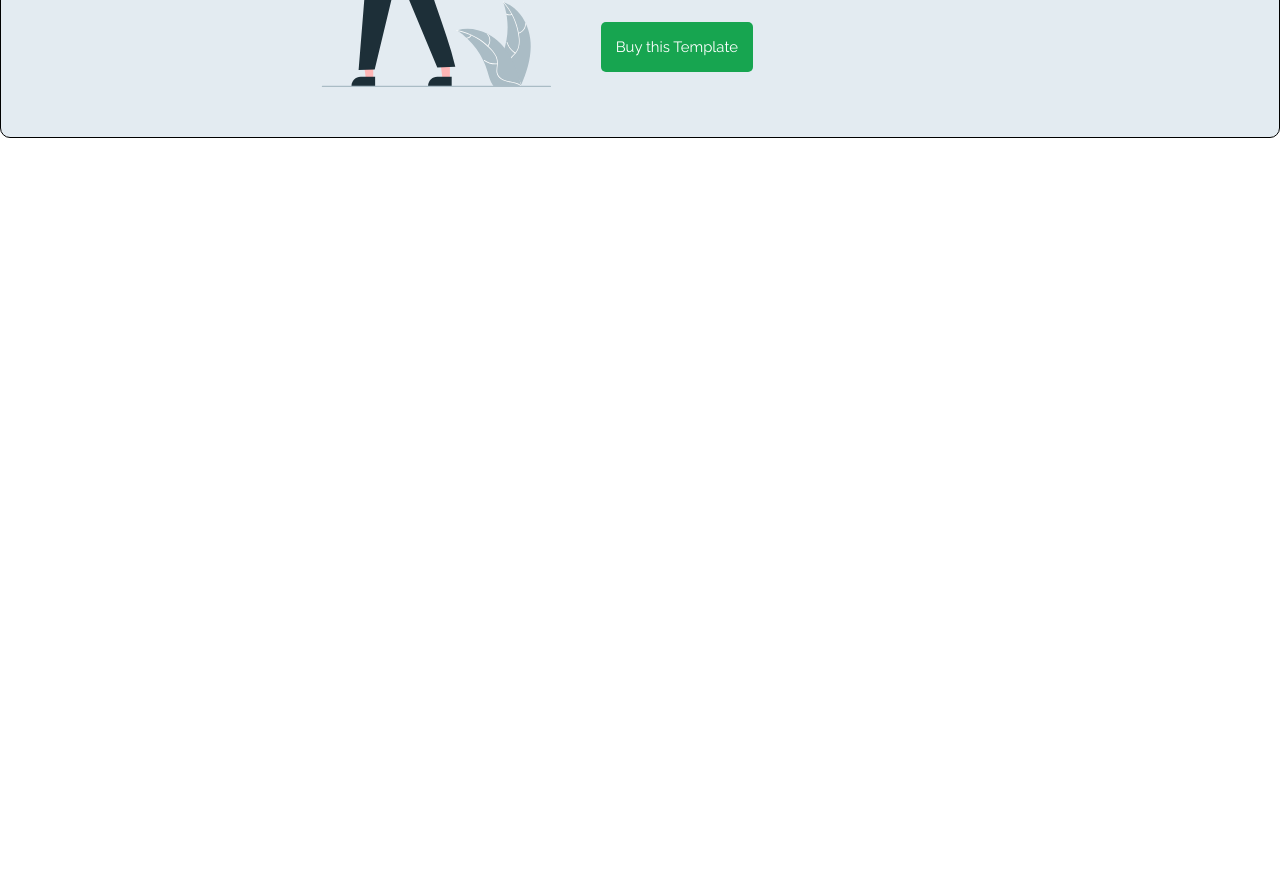
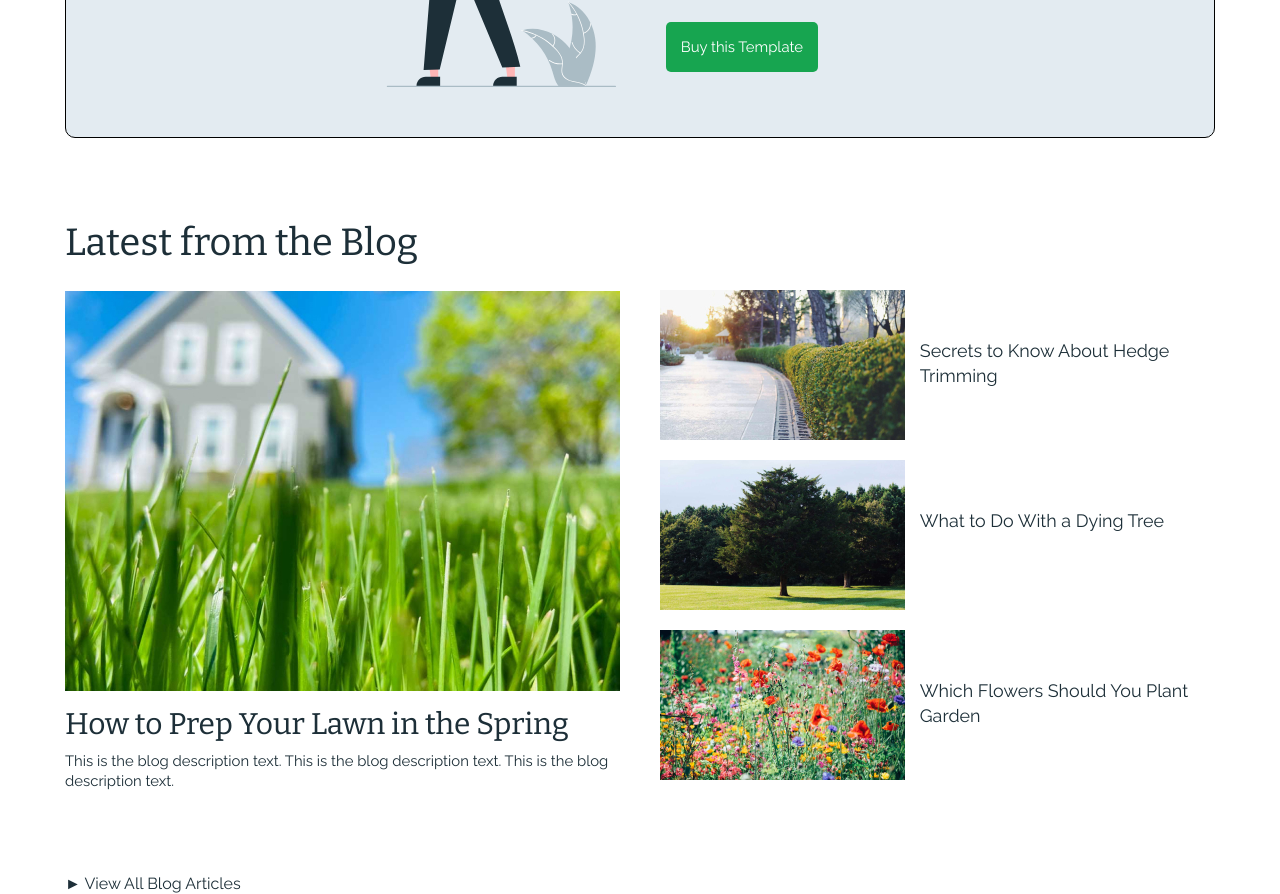
Before and after one commit to QuoteAlp/Affilate, a plain HTML site: page index.html in a window 1280 px wide. Shown: the part 500-1394 px from the top of the page. Before the commit the page ends 800 px from the top, so only its background shows below. Drawn offline with Linux system fonts and the light colour scheme.

Commit message:
fill blog
fill section blog

```diff
--- /dev/null
+++ b/blog/css/blog.css
@@ -0,0 +1,63 @@
+.blog__content {
+    display: flex;
+    flex-direction: row;
+    margin-top: 5.01rem;
+}
+.blog__l-cont{
+    max-width: 34.68rem;
+    margin-right: 2.5rem;
+}
+.blog--l-cont__header {
+    font-family: Bitter;
+    font-size: 2.37rem;
+    font-weight: 400;
+    line-height: 2.5rem;
+    color: #1D2F38;
+}
+.blog--l-cont__main-img {
+    margin-top: 2.06rem;
+}
+.blog--l-cont__bottom-header {
+    margin-top: 0.56rem;
+    font-family: Bitter;
+    font-size: 1.87rem;
+    font-weight: 400;
+    line-height: 2.18rem;
+    color: #1D2F38;
+}
+.blog--l-cont__botom-text {
+    margin-top: 0.81rem;
+    font-family: Raleway;
+    font-size: 0.93rem;
+    font-weight: 400;
+    line-height: 1.25rem;
+    color: #1D2F38;
+}
+.blog__r-cont {
+    display: flex;
+    flex-direction: column;
+    max-width: 34.68rem;
+    margin-top: 4.5rem;
+}
+.blog--r-cont__miniature {
+    float: left;
+    margin-bottom: 1.25rem;
+    margin-right: 0.93rem;
+}
+.blog--r-cont__text {
+    display: inline-block;
+    margin-top: 3.10rem;
+    font-family: Raleway;
+    font-size: 1.12rem;
+    font-weight: 400;
+    line-height: 1.56rem;
+    color: #1D2F38;
+}
+.blog__spoiler{
+    margin-top: 4.62rem;
+    font-family: Raleway;
+    font-size: 1rem;
+    font-weight: 400;
+    line-height: 1.25rem;
+    color: #1D2F38;
+}
--- a/css/style.css
+++ b/css/style.css
@@ -3,6 +3,6 @@
     margin: 0;
 }
 .container{
-    max-width: 82.14rem;
+    max-width: 71.87rem;
     margin: 0 auto;
 }
--- a/index.html
+++ b/index.html
@@ -8,6 +8,7 @@
     <link rel="stylesheet" href="css/style.css" />
     <link rel="stylesheet" href="navbar/css/navbar.css" />
     <link rel="stylesheet" href="intro/css/intro.css" />
+    <link rel="stylesheet" href="blog/css/blog.css" />
     <title>Affilate</title>
   </head>
   <body>
@@ -50,7 +51,41 @@
           </div>
         </div>
       </section>
-      <section class="blog"></section>
+      <section class="blog">
+        <div class="container">
+          <div class="blog__content">
+            <div class="blog__l-cont">
+              <div class="blog--l-cont__header">Latest from the Blog</div>
+              <img class="blog--l-cont__main-img" src="blog/img/main.jpg" alt="#" />
+              <div class="blog--l-cont__bottom-header">How to Prep Your Lawn in the Spring</div>
+              <div class="blog--l-cont__botom-text">
+                This is the blog description text. This is the blog description text. This is the blog description text.
+              </div>
+            </div>
+            <div class="blog__r-cont">
+              <div class="blog--r-cont__cell">
+                <img class="blog--r-cont__miniature" src="blog/img/first-min.jpg" alt="" />
+                <div class="blog--r-cont__text">
+                  Secrets to Know About Hedge<br />
+                  Trimming
+                </div>
+              </div>
+              <div class="blog--r-cont__cell">
+                <img class="blog--r-cont__miniature" src="blog/img/second-min.jpg" alt="" />
+                <div class="blog--r-cont__text">What to Do With a Dying Tree</div>
+              </div>
+              <div class="blog--r-cont__cell">
+                <img class="blog--r-cont__miniature" src="blog/img/third-min.jpg" alt="" />
+                <div class="blog--r-cont__text">
+                  Which Flowers Should You Plant<br />
+                  Garden
+                </div>
+              </div>
+            </div>
+          </div>
+          <div class="blog__spoiler">&#x25ba View All Blog Articles</div>
+        </div>
+      </section>
     </main>
   </body>
 </html>
```
Also changed, not shown: blog/img/first-min.jpg (added), blog/img/main.jpg (added), blog/img/second-min.jpg (added), blog/img/third-min.jpg (added).
